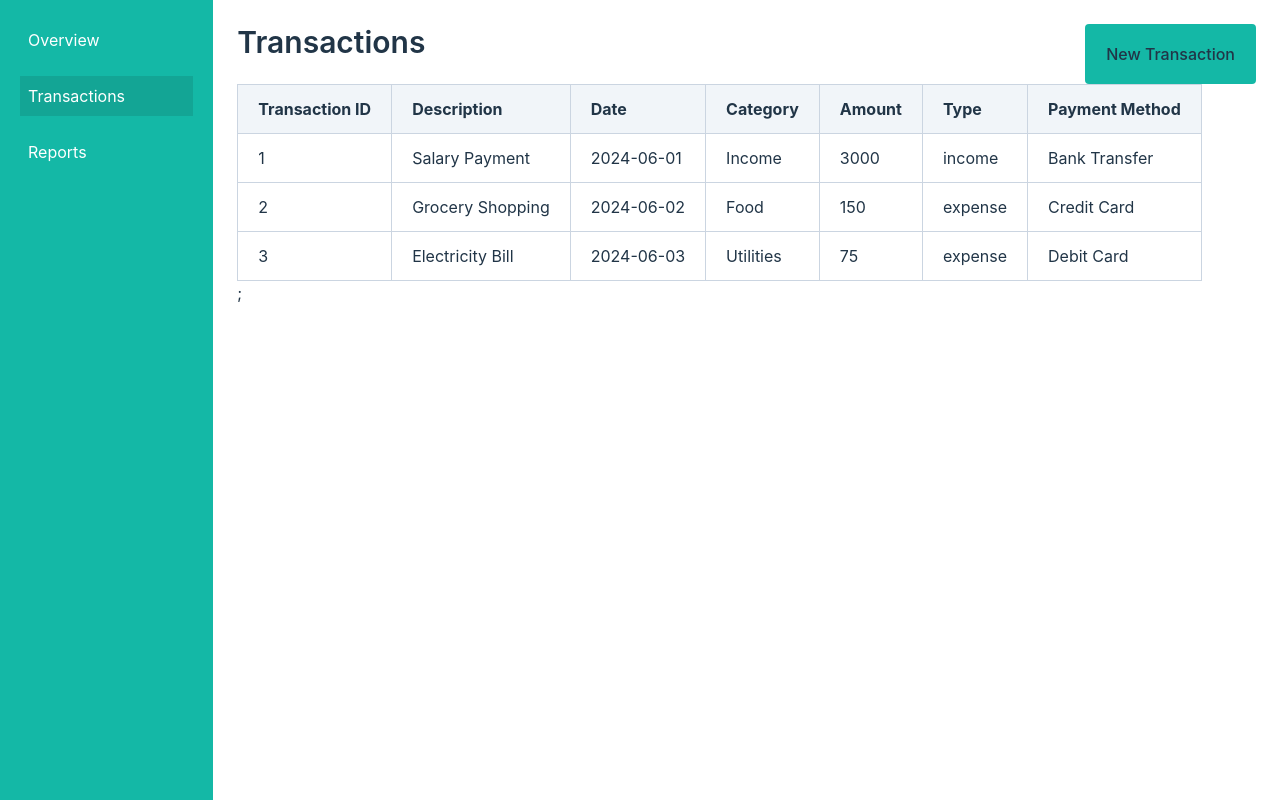
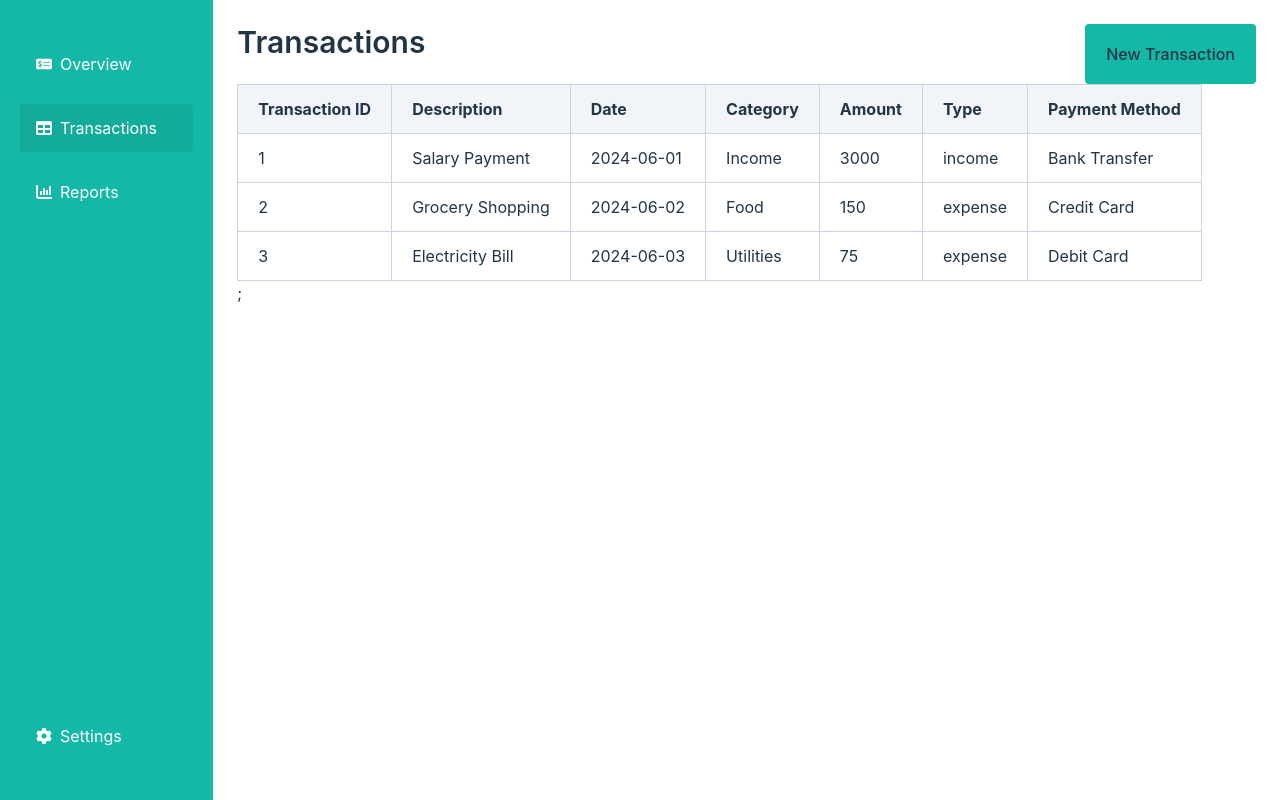
Before and after one commit to and27/tracker, a React (Vite) app: page /transactions in a window 1280 px wide. Built offline with nearby package versions, Linux system fonts and the light colour scheme.

Commit message:
feat: add react icons library to enhance sidebar with icons

```diff
--- a/package.json
+++ b/package.json
@@ -15,6 +15,7 @@
     "@tanstack/react-table": "^8.17.3",
     "react": "^18.2.0",
     "react-dom": "^18.2.0",
+    "react-icons": "^5.2.1",
     "react-router-dom": "^6.23.1"
   },
   "devDependencies": {
--- a/src/components/SidebarMenu.tsx
+++ b/src/components/SidebarMenu.tsx
@@ -1,26 +1,53 @@
 import { NavLink } from "react-router-dom";
 import "../styles/SidebarMenu.css";
+import { FaTable } from "react-icons/fa6";
+import { FaChartColumn } from "react-icons/fa6";
+import { FaMoneyCheckDollar } from "react-icons/fa6";
+import { FaGear } from "react-icons/fa6";
 
 const SidebarMenu = () => {
   return (
-    <div className="col-span-2 p-5 h-screen bg-teal-500 text-white">
+    <div className="flex flex-col justify-between col-span-2 py-10 px-5  h-full md:h-screen bg-teal-500 text-white">
       <ul className="flex flex-col gap-4 items-start w-full">
-        <li className="w-full ">
-          <NavLink to="/" className="block text-start p-2">
+        <li className="w-full">
+          <NavLink
+            to="/overview"
+            className="flex gap-2 items-center block text-start px-4 py-3
+            rounded active:bg-teal-700 hover:bg-teal-600 focus:outline-none focus:ring focus:ring-gray-5"
+          >
+            <FaMoneyCheckDollar />
             Overview
           </NavLink>
         </li>
         <li className="w-full ">
-          <NavLink to="/transactions" className="block text-start p-2">
+          <NavLink
+            to="/transactions"
+            className="flex gap-2 items-center block text-start px-4 py-3
+            rounded active:bg-teal-700 hover:bg-teal-600 focus:outline-none focus:ring focus:ring-gray-5"
+          >
+            <FaTable />
             Transactions
           </NavLink>
         </li>
         <li className="w-full">
-          <NavLink to="/reports" className="block text-start p-2">
+          <NavLink
+            to="/reports"
+            className="flex gap-2 items-center block text-start px-4 py-3
+            rounded active:bg-teal-700 hover:bg-teal-600 focus:outline-none focus:ring focus:ring-gray-5"
+          >
+            <FaChartColumn />
             Reports
           </NavLink>
         </li>
       </ul>
+      <NavLink
+        to="/settings"
+        className="flex gap-2 items-center block text-start px-4 py-3
+            rounded active:bg-teal-700 hover:bg-teal-600 focus:outline-none focus:ring focus:ring-gray-5"
+      >
+        <FaGear />
+        Settings
+      </NavLink>
     </div>
   );
 };
--- a/src/styles/SidebarMenu.css
+++ b/src/styles/SidebarMenu.css
@@ -1,7 +1,11 @@
 a.active {
-  background-color: #14968787;
+  background-color: #14968762;
+}
+
+a.active:hover {
+  transition: background-color 0.1s;
 }
 
 a:hover {
-  background-color: #14968787;
+  transition: background-color 0.25s;
 }
```
Also changed, not shown: 1 other file (tests, documents, lock files or other folders).
